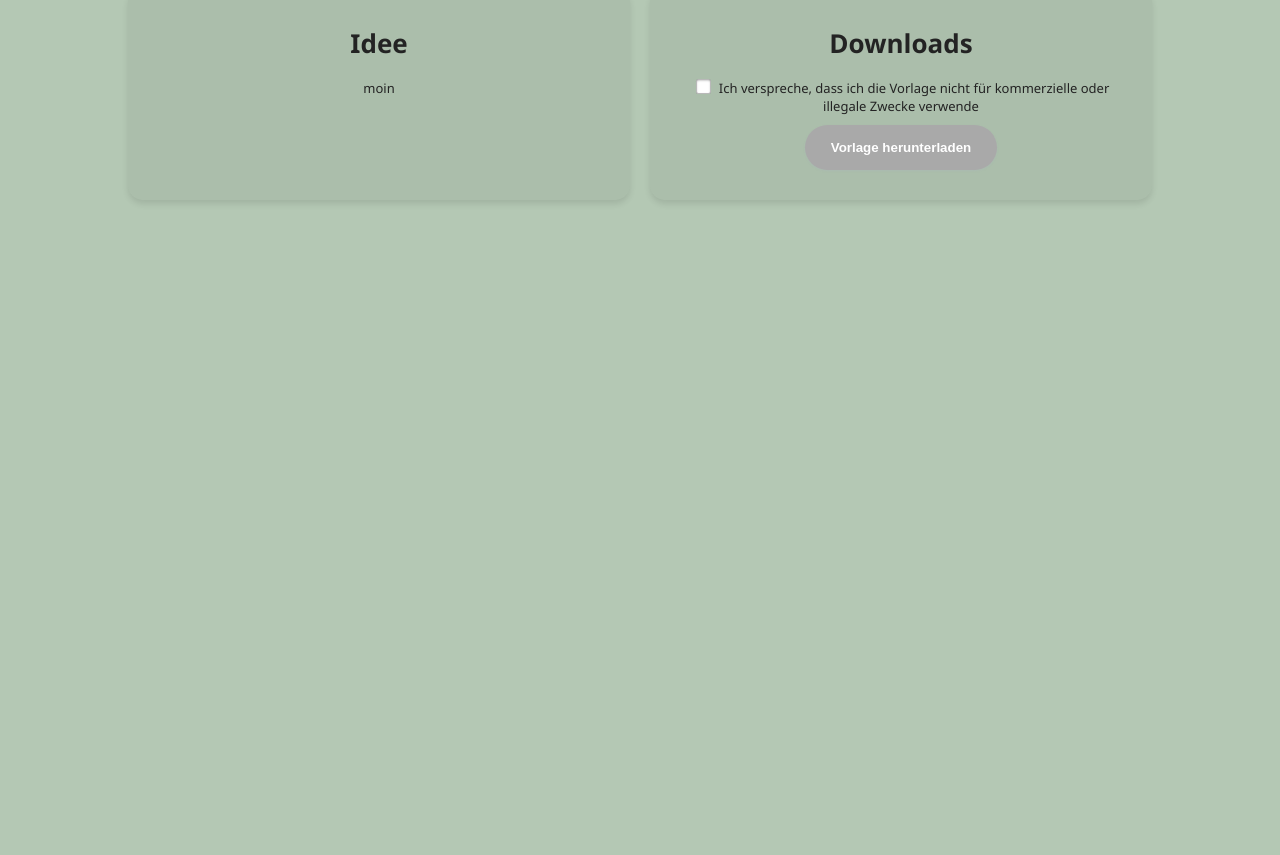
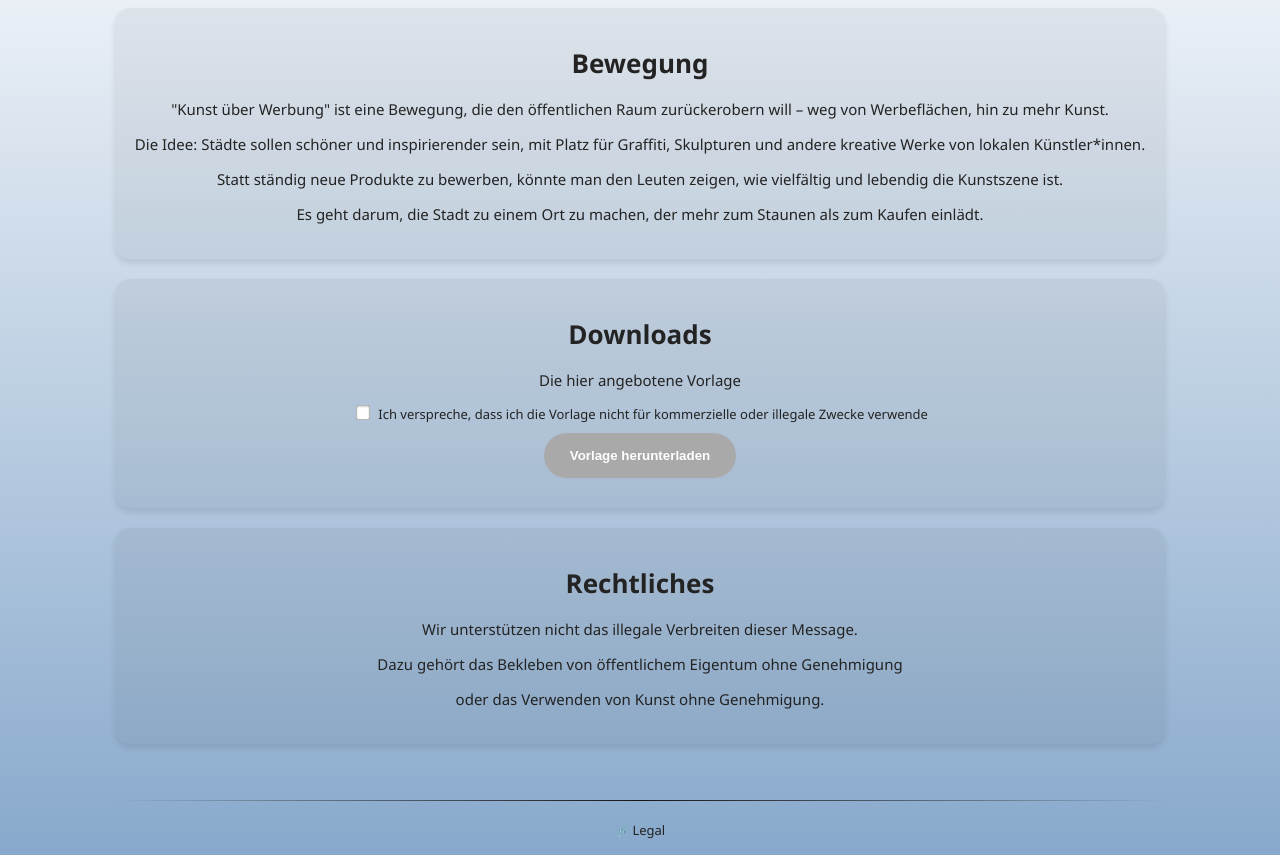
Before and after one commit to fmillerr/KunstUeberWerbung, a plain HTML site: page index.html in a window 1280 px wide. Shown: the part 186-1041 px from the top of the page. Before the commit the page ends 800 px from the top, so only its background shows below. Drawn offline with nearby package versions, Linux system fonts and the light colour scheme.

Commit message:
bewegung hinzugefügt

```diff
--- a/index.html
+++ b/index.html
@@ -19,14 +19,18 @@
         flex-direction: column;
         align-items: center;
         justify-content: center;
-        background-color: rgb(180, 200, 180);
+        /* background-color: rgb(194, 194, 194); */
+        background: linear-gradient(
+          to bottom,
+          rgb(255, 255, 255),
+          rgb(136, 169, 204)
+        );
         color: #232323;
         font-family: "Segoe UI", Tahoma, Geneva, Verdana, sans-serif;
       }
       main {
         text-align: center;
         padding: 20px;
-        width: 80%; /* Hauptinhalt nimmt 70% der Breite ein */
         margin: 0 auto; /* Zentriert den Inhalt horizontal */
       }
       .logo {
@@ -185,19 +189,59 @@
       .container {
         display: flex;
         gap: 20px;
+        flex-direction: column;
+        margin-top: 20px;
       }
 
       .box {
-        width: 100%;
         padding: 20px;
         background-color: rgba(0, 0, 0, 0.05);
         border-radius: 15px;
         box-shadow: 0 4px 6px rgba(0, 0, 0, 0.1);
         text-align: center;
       }
+      .wrapper {
+        display: flex;
+        flex-direction: column;
+        min-height: 100vh; /* Hält die Wrapper-Höhe immer mindestens 100% der Ansicht */
+      }
+      main {
+        flex: 1; /* Hauptinhalt dehnt sich aus und schiebt den Footer nach unten */
+      }
+
+      footer {
+        text-align: center;
+        padding: 1rem;
+      }
+      .divider {
+        width: 100%; /* oder eine feste Breite wie '300px' */
+        height: 1px; /* Höhe der Linie */
+        background: linear-gradient(
+          to right,
+          transparent,
+          rgb(23, 23, 23),
+          transparent
+        ); /* Verblassende Enden */
+        margin: 20px 0; /* Abstand um die Linie */
+      }
+
+      .link {
+        text-decoration: none;
+        color: inherit;
+      }
+      .link::before {
+        content: "🔗"; /* Hier kannst du ein anderes Symbol oder Emoji verwenden */
+        margin-right: 3px; /* Abstand zwischen Symbol und Text */
+        font-size: 0.9em; /* Optional: Größe des Symbols anpassen */
+      }
+
+      p {
+        font-size: 15px;
+      }
     </style>
   </head>
   <body>
+    <div class="wrapper">
       <main>
         <!-- Logo -->
         <img src="pub/Logo.png" class="logo" />
@@ -205,12 +249,28 @@
         <!-- Container -->
         <div class="container">
           <div class="box">
-            <h1>Idee</h1>
-            <p>moin</p>
+            <h1>Bewegung</h1>
+            <p>
+              "Kunst über Werbung" ist eine Bewegung, die den öffentlichen Raum
+              zurückerobern will – weg von Werbeflächen, hin zu mehr Kunst.
+            </p>
+            <p>
+              Die Idee: Städte sollen schöner und inspirierender sein, mit Platz
+              für Graffiti, Skulpturen und andere kreative Werke von lokalen
+              Künstler*innen.
+            </p>
+            <p>
+              Statt ständig neue Produkte zu bewerben, könnte man den Leuten
+              zeigen, wie vielfältig und lebendig die Kunstszene ist.
+            </p>
+            <p>
+              Es geht darum, die Stadt zu einem Ort zu machen, der mehr zum
+              Staunen als zum Kaufen einlädt.
+            </p>
           </div>
           <div class="box">
             <h1>Downloads</h1>
-          <p></p>
+            <p>Die hier angebotene Vorlage</p>
             <div class="checkbox-wrapper-1">
               <input
                 id="chkBoxDownload"
@@ -219,15 +279,36 @@
                 aria-hidden="true"
               />
               <label for="chkBoxDownload"
-              >Ich verspreche, dass ich die Vorlage nicht für kommerzielle oder
-              illegale Zwecke verwende</label
+                >Ich verspreche, dass ich die Vorlage nicht für kommerzielle
+                oder illegale Zwecke verwende</label
               >
             </div>
             <a href="pub/Vorlage.xcf" download>
               <button disabled id="btnDownload">Vorlage herunterladen</button>
             </a>
           </div>
+          <div class="box">
+            <h1>Rechtliches</h1>
+            <p>
+              Wir unterstützen nicht das illegale Verbreiten dieser Message.
+            </p>
+            <p>
+              Dazu gehört das Bekleben von öffentlichem Eigentum ohne
+              Genehmigung
+            </p>
+            <p>oder das Verwenden von Kunst ohne Genehmigung.</p>
+            <p></p>
+          </div>
         </div>
       </main>
+      <footer>
+        <div class="divider"></div>
+        <a
+          class="link"
+          href="https://docs.github.com/en/site-policy/other-site-policies/guidelines-for-legal-requests-of-user-data"
+          >Legal</a
+        >
+      </footer>
+    </div>
   </body>
 </html>
```
Also changed, not shown: 1 other file. Lines whose indentation alone changed are shown as unchanged.
